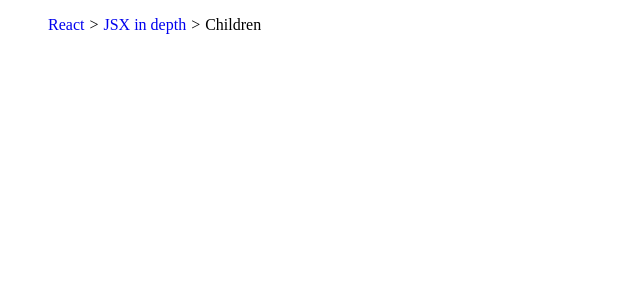
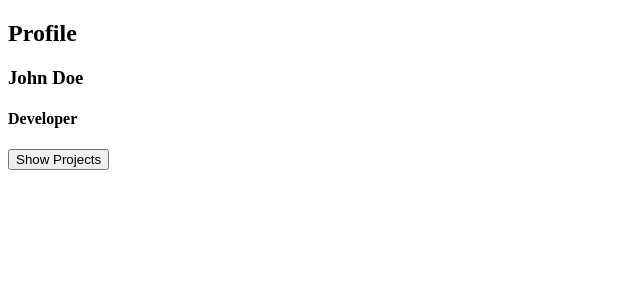
Before and after one commit to MaaikeBommerson/react-native, a React (Create React App) app: page / in a window 1280 px wide. Shown: the top 300 px of the page, without its empty margins (0-640 px from the left). Built offline with nearby package versions, Linux system fonts and the light colour scheme.

Commit message:
State (#11)

```diff
--- a/src/App.js
+++ b/src/App.js
@@ -1,70 +1,24 @@
-import './styles/App.css'
-import { Children, cloneElement} from "react";
+import Profile from './components/Profile.js'
 
-const Breadcrumbs = ({ children }) => {
-    const arrayChildren = Children.toArray(children);
+const App = () => {
+
+  const person = {
+      id: 1,
+      firstname: "John",
+      lastname: "Doe",
+      job: "Developer",
+      projects: [
+        { id: 1, name: "React Frontend Development" },
+        { id: 2, name: "UX / UI Design" },
+        { id: 1, name: "HR Program" },
+      ]
+    }
 
     return(
-      <ul style={{listStyle: "none", display: "flex"}}>
-          {
-            arrayChildren.map((child, index) => {
-              const isLast = index === arrayChildren.length - 1;
-
-              if (!isLast && !child.props.link){
-                throw new Error(
-                  `BreadcrumbItem child no. ${index + 1} should be passed a 'link' prop`
-                )
-              }
-
-              return(
-                <>
-                {
-                  child.props.link ? (
-                    <li>
-                      <a href={child.props.link}
-                          style={{display: "inline-block", textDecoration: "none"}}>
-                            <div style={{marginRight: "5px"}}>
-                              {child.props.title }
-                            </div>
-                          </a>
-                    </li>
-                  ): <li>
-                        <div style={{ marginRight: "5px"}}>
-                          {child.props.title}
-                        </div>
-                    </li>
-                }
-                {
-                  !isLast && (
-                    <li>
-                      <div style={{ marginRight: "5px"}}>
-                        &gt;
-                      </div>
-                    </li>
-                  )
-                }
-                </>
-              )
-            })
-          }
-      </ul>
-    )
-
-}
-
-const BreadcrumbItem = ({ isLast }) => {
-    return(
-      <li style={{color:isLast ? "red" : "blue"}} />
+      <div>
+        <Profile person={ person } />
+      </div>
     )
 }
 
-const App = () => {
-    return(
-      <Breadcrumbs>
-          <BreadcrumbItem link="https://reactjs.org/" title="React" />
-          <BreadcrumbItem link="https://reactjs.org/docs/jsx-in-depth.html" title="JSX in depth" />
-          <BreadcrumbItem title="Children" />
-      </Breadcrumbs>
-    )
-}
 export default App
--- a/src/components/Profile.js
+++ b/src/components/Profile.js
@@ -1,11 +1,39 @@
+import { useState } from 'react'
+
 const Profile = ({ person }) => {
 
+    const [showProjects, setShowProjects] = useState(false)
     const name = `${ person.firstname } ${ person.lastname }`
+
+    const toggleProjects = () => {
+        setShowProjects(!showProjects)
+    }
+
+    const renderProjects = () => {
+        if(showProjects) {
+            return(
+                <ul> {
+                    person.projects.map((item, index) => {
+                        return(
+                            <li key={ index.toString()}> {item.name}</li>
+                        )
+                    })
+                    }
+                </ul>
+            )
+        }
+    }
 
     return(
         <div>
             <h2>Profile</h2>
             <h3>{ name }</h3>
+            <h4>{ person.job }</h4>
+
+            <button onClick={() => toggleProjects()}>Show Projects</button>
+            {
+                renderProjects()
+            }
         </div>
     )
 }
```
